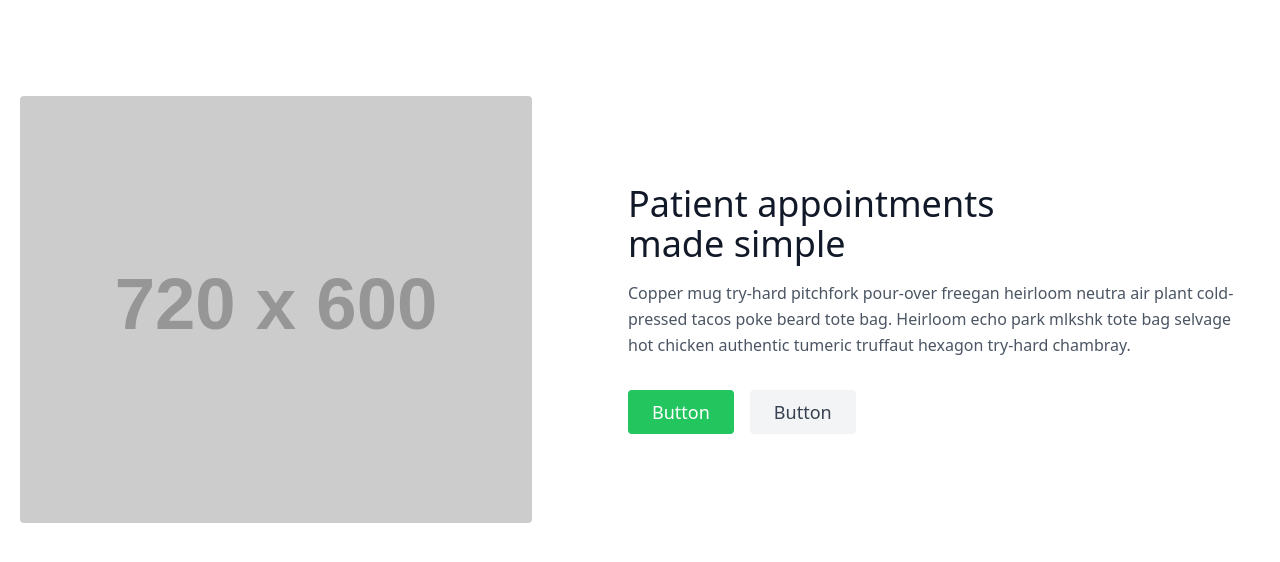
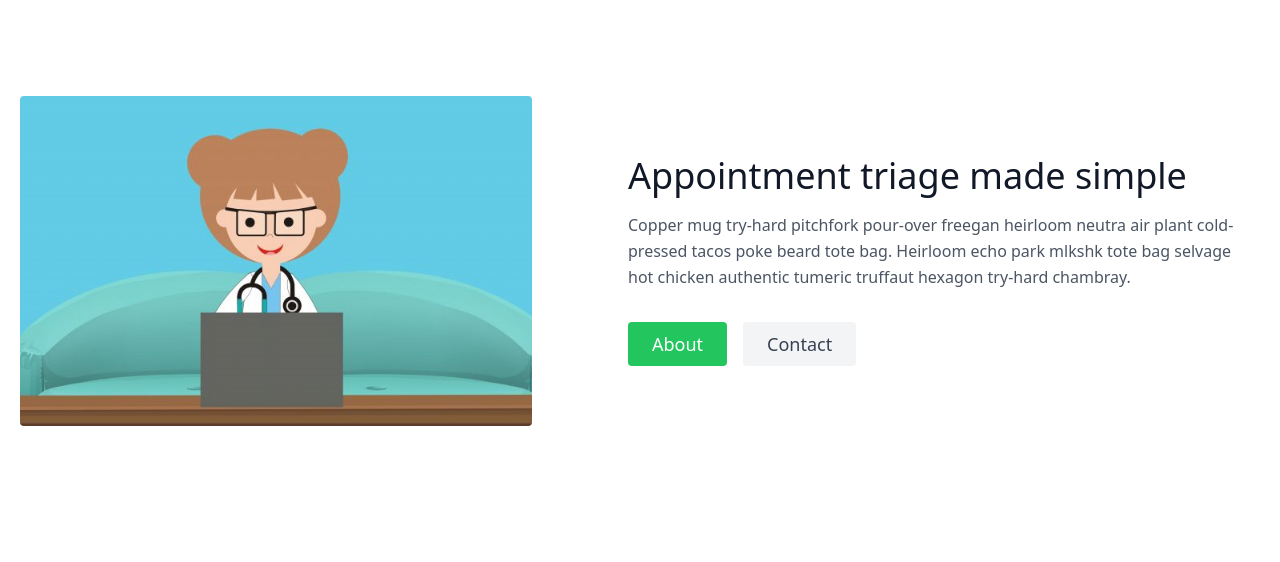
Before and after one commit to jonboland/patientflow, a Django app: page / in a window 1280 px wide. Shown: the part 80-642 px from the top of the page. Run offline with Django 3.2, Linux system fonts and the light colour scheme; grey boxes labelled with a size stand in for pictures from a placeholder-image service; some libraries are stand-ins or nearby versions.

Commit message:
Add illustration to index page

```diff
--- a/templates/index.html
+++ b/templates/index.html
@@ -1,19 +1,23 @@
 {% extends "base.html" %}
+{% load static %}
 
 {% block content  %}
 <section class="text-gray-600 body-font">
   <div class="container mx-auto flex px-5 py-24 md:flex-row flex-col items-center">
     <div class="lg:max-w-lg lg:w-full md:w-1/2 w-5/6 mb-10 md:mb-0">
-      <img class="object-cover object-center rounded" alt="hero" src="https://dummyimage.com/720x600">
+      <img class="object-cover object-center rounded" alt="Illustration of a doctor using a laptop on a sofa" src="{% static 'images/doctor-sofa-laptop-Illustration.png' %}">
     </div>
     <div class="lg:flex-grow md:w-1/2 lg:pl-24 md:pl-16 flex flex-col md:items-start md:text-left items-center text-center">
-      <h1 class="title-font sm:text-4xl text-3xl mb-4 font-medium text-gray-900">Patient appointments
-        <br class="hidden lg:inline-block">made simple
+      <h1 class="title-font sm:text-4xl text-3xl mb-4 font-medium text-gray-900">Appointment triage made simple
+        <br class="hidden lg:inline-block">
       </h1>
-      <p class="mb-8 leading-relaxed">Copper mug try-hard pitchfork pour-over freegan heirloom neutra air plant cold-pressed tacos poke beard tote bag. Heirloom echo park mlkshk tote bag selvage hot chicken authentic tumeric truffaut hexagon try-hard chambray.</p>
+      <p class="mb-8 leading-relaxed">
+        Copper mug try-hard pitchfork pour-over freegan heirloom neutra air plant cold-pressed tacos poke beard tote bag.
+        Heirloom echo park mlkshk tote bag selvage hot chicken authentic tumeric truffaut hexagon try-hard chambray.
+      </p>
       <div class="flex justify-center">
-        <button class="inline-flex text-white bg-green-500 border-0 py-2 px-6 focus:outline-none hover:bg-green-600 rounded text-lg">Button</button>
-        <button class="ml-4 inline-flex text-gray-700 bg-gray-100 border-0 py-2 px-6 focus:outline-none hover:bg-gray-200 rounded text-lg">Button</button>
+        <button class="inline-flex text-white bg-green-500 border-0 py-2 px-6 focus:outline-none hover:bg-green-600 rounded text-lg">About</button>
+        <button class="ml-4 inline-flex text-gray-700 bg-gray-100 border-0 py-2 px-6 focus:outline-none hover:bg-gray-200 rounded text-lg">Contact</button>
       </div>
     </div>
   </div>
```
Also changed, not shown: static/images/doctor-sofa-laptop-Illustration.png (added), 1 other file.
